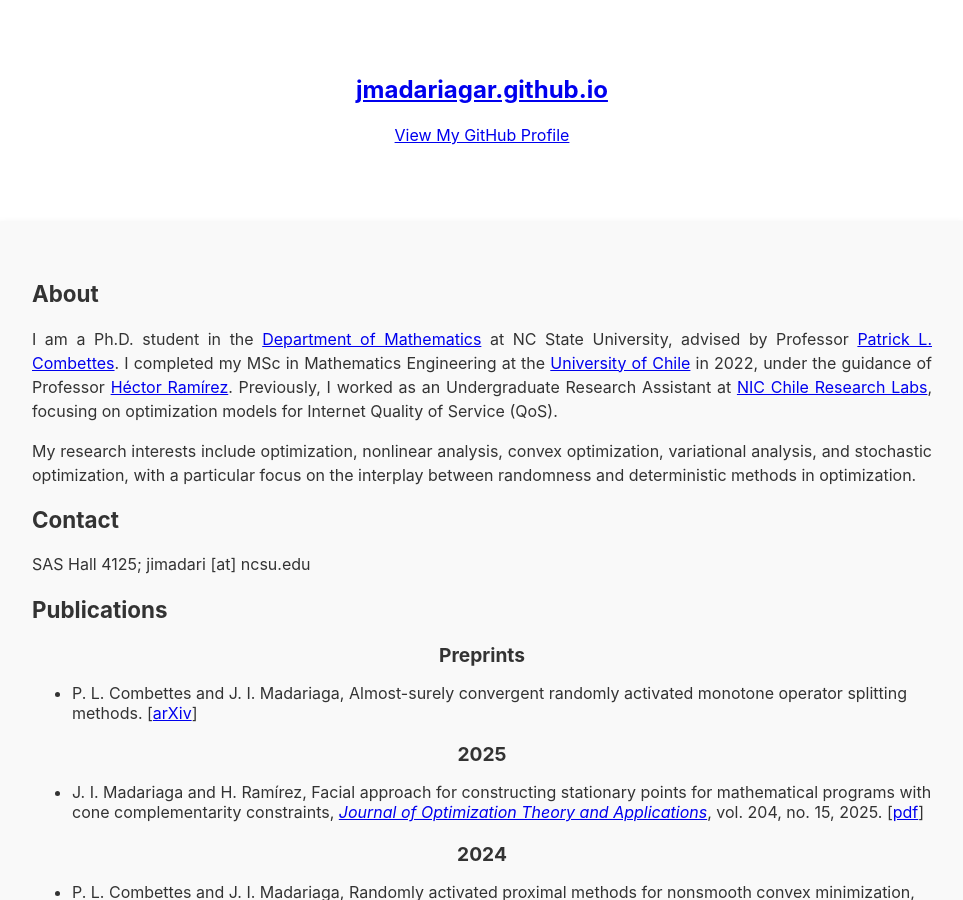
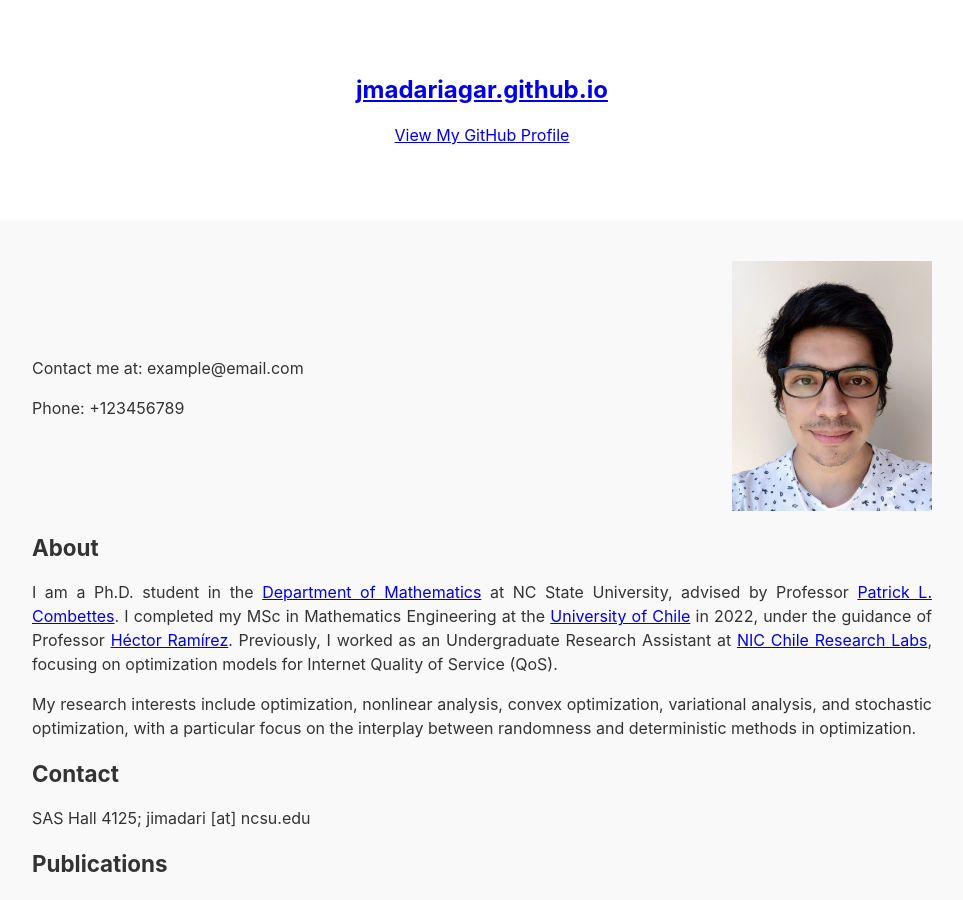
Before and after one commit to jmadariagar/jmadariagar.github.io, a Jekyll site: the page built from index.md, in a window 1280 px wide and 900 px high. Shown: the whole window, without its empty margins (158-1121 px from the left). Built offline with Jekyll 4.4.1, drawn with Linux system fonts in a browser that asks for light colours; our own code applies the rules of GitHub Pages for plain Markdown files; a script that is not in the unit is left out; the repository's description, which GitHub fills in, is left out.

Commit message:
Update index.md

```diff
--- a/index.md
+++ b/index.md
@@ -1,3 +1,13 @@
+<div style="display: flex; align-items: center;">
+    <div style="flex: 1; padding-right: 20px;">
+        <p>Contact me at: example@email.com</p>
+        <p>Phone: +123456789</p>
+    </div>
+    <div>
+        <img src="javier-mad(1).jpg" alt="Profile Image" style="max-width: 200px; height: auto;">
+    </div>
+</div>
+
 ## About
 I am a Ph.D. student in the [Department of Mathematics](https://math.sciences.ncsu.edu) at NC State University, advised by Professor [Patrick L. Combettes](https://pcombet.math.ncsu.edu). I completed my MSc in Mathematics Engineering at the [University of Chile](https://www.dim.uchile.cl/en/home/) in 2022, under the guidance of Professor [Héctor Ramírez](https://sites.google.com/site/hectorramirezhomepage/home). Previously, I worked as an Undergraduate Research Assistant at [NIC Chile Research Labs](https://niclabs.cl/), focusing on optimization models for Internet Quality of Service (QoS).
 {: style="text-align: justify"}
```
